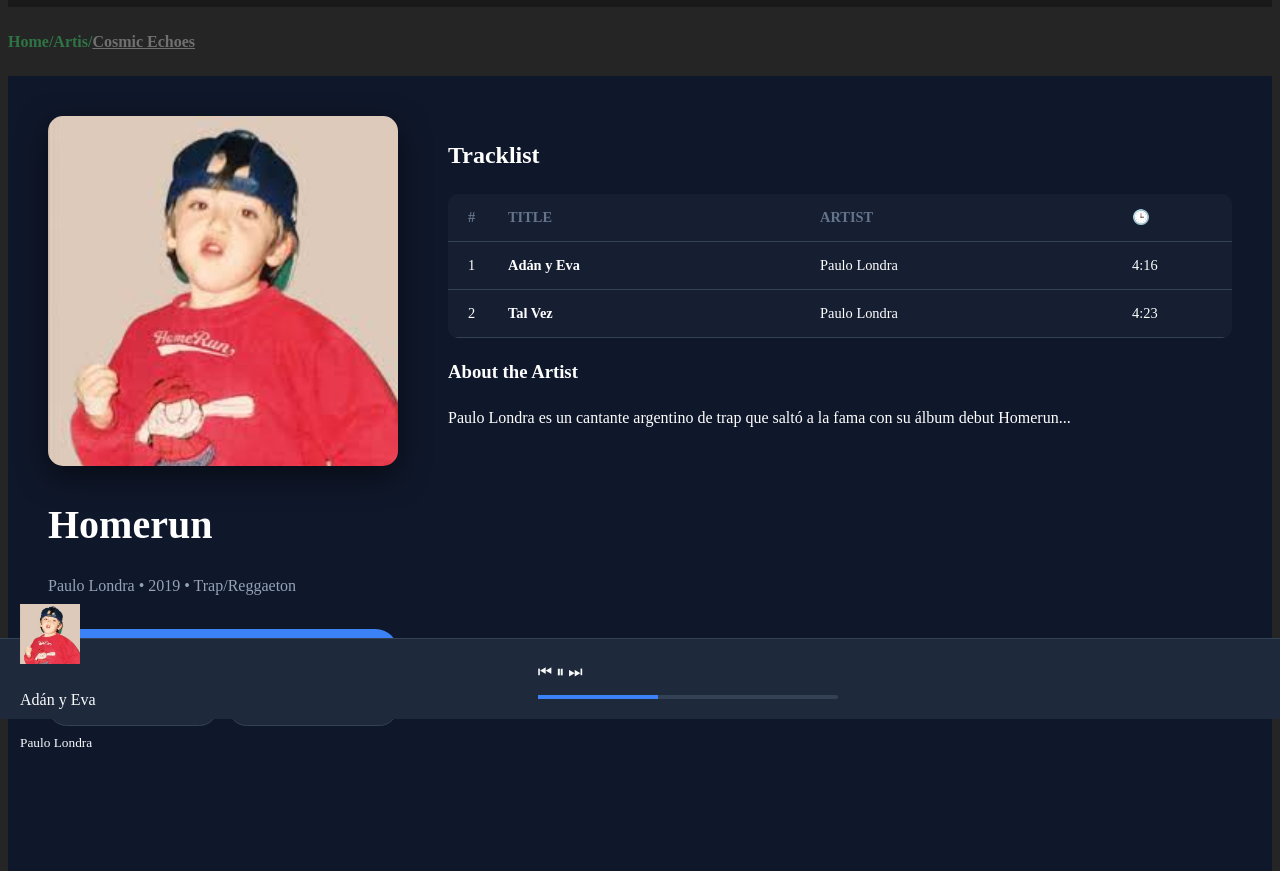
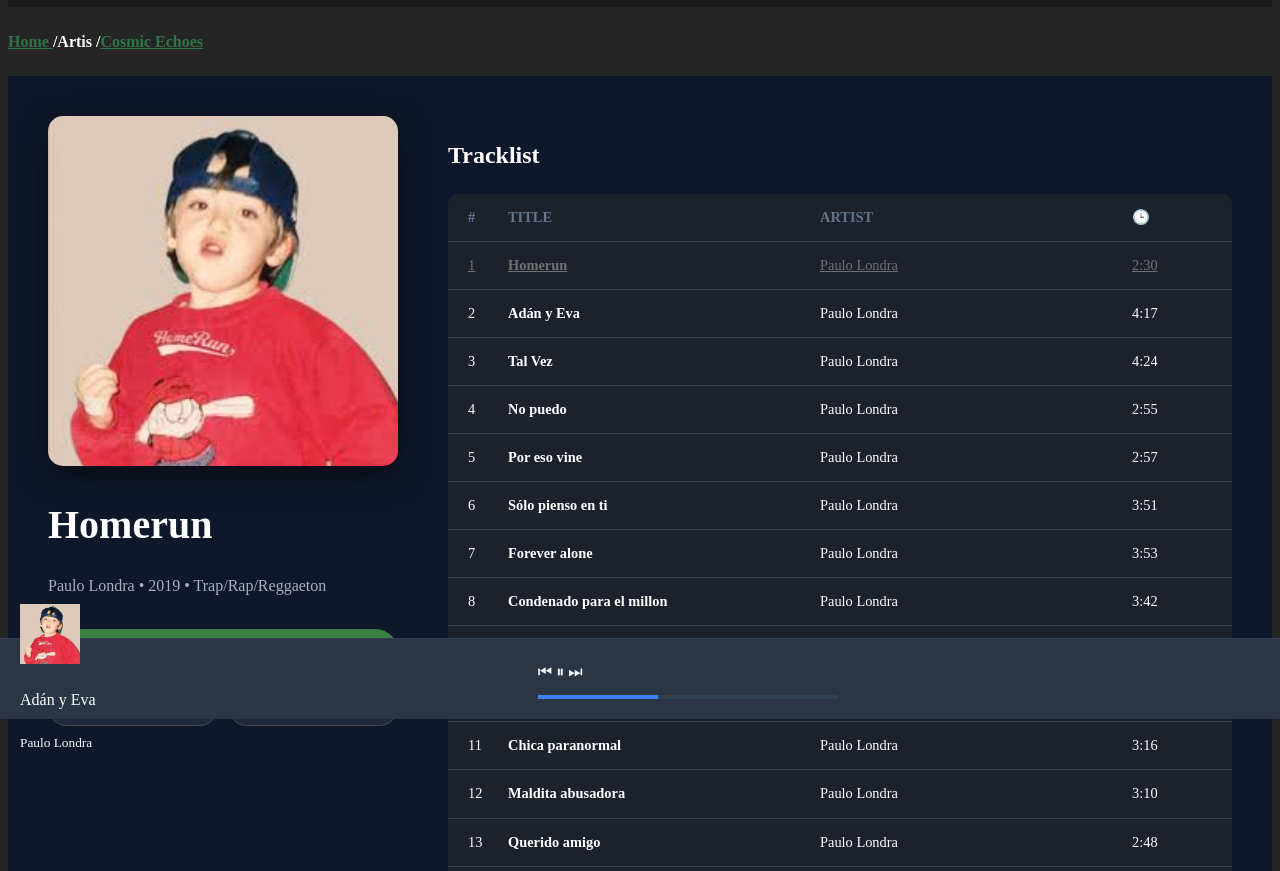
Before and after one commit to DeniseLH1/Proyecto_Stream_Music_App_Jennifer_Lopez, a plain HTML site: page views/album-detail.html in a window 1280 px wide. Shown: the part 81-952 px from the top of the page. Drawn offline with Linux system fonts and the light colour scheme.

Commit message:
Refacor: nuevas funciones en album-details

```diff
--- a/Css/album-details.css
+++ b/Css/album-details.css
@@ -26,13 +26,13 @@
 }
 
 .album-meta p {
-    color: #94a3b8;
+    color: #a6b0be;
     margin-bottom: 30px;
 }
 
 .btn-buy {
     width: 100%;
-    background-color: #3b82f6; /* Azul Eléctrico */
+    background-color: #398043; /* Azul Eléctrico */
     color: white;
     padding: 15px;
     border: none;
@@ -50,7 +50,7 @@
 .btn-icon {
     flex: 1;
     background-color: #1e293b;
-    border: 1px solid #334155;
+    border: 1px solid #4b4b4b;
     color: white;
     padding: 10px;
     border-radius: 20px;
@@ -60,7 +60,7 @@
 /* Columna Derecha: Tracklist */
 .tracklist-container {
     margin-top: 20px;
-    background-color: rgba(30, 41, 59, 0.5);
+    background-color: rgba(44, 45, 46, 0.5);
     border-radius: 10px;
     overflow: hidden;
 }
@@ -69,7 +69,7 @@
     display: grid;
     grid-template-columns: 40px 1fr 1fr 80px;
     padding: 12px 20px;
-    border-bottom: 1px solid #334155;
+    border-bottom: 1px solid #3c3f42;
     font-size: 0.9rem;
 }
 
@@ -94,7 +94,7 @@
     left: 0;
     width: 100%;
     height: 80px;
-    background-color: #1e293b;
+    background-color: #2b3546;
     display: flex;
     justify-content: space-between;
     align-items: center;
@@ -119,6 +119,13 @@
     height: 100%;
     background-color: #3b82f6;
 }
-a,h4{
+h4 a{
     color: #2f7445;
+    justify-content: space-between;
 }
+.hola{
+    color: #eeeeee;
+}
+.global-header{
+    background-color: #111214;
+}
--- a/views/album-detail.html
+++ b/views/album-detail.html
@@ -29,7 +29,7 @@
                 <img src="../Assets/icons/nueva-cuenta.png" width="30px" height="30px">
             </nav>
     </div> </header>
-<h4>Home/Artis/<a href="../views/album-detail.html">Cosmic Echoes</a></h4>
+<h4><a href="../index.html">Home </a>/Artis /<a href="../views/album-detail.html">Cosmic Echoes</a></h4>
     <main class="album-detail-view">
         <section class="album-hero">
             <div class="hero-left">
@@ -37,14 +37,14 @@
 
                 <div class="album-meta">
                     <h1>Homerun</h1>
-                    <p>Paulo Londra • 2019 • Trap/Reggaeton</p>
+                    <p>Paulo Londra • 2019 • Trap/Rap/Reggaeton</p>
                 </div>
 
                 <div class="action-buttons">
                     <button class="btn-buy">Add Album to Cart - Q100.00</button>
                     <div class="secondary-actions">
-                        <button class="btn-icon">♡ Wishlist</button>
-                        <button class="btn-icon">➦ Share</button>
+                        <button class="btn-icon"> ♡  Wishlist</button>
+                        <button class="btn-icon"> ➦ Share</button>
                     </div>
                 </div>
             </div>
@@ -58,25 +58,109 @@
                         <span>ARTIST</span>
                         <span>🕒</span>
                     </div>
+                    <a href="../views/player.html" class="holas">
+                    <div class="track-row">
+                        <span>1</span>
+                        <span class="t-title">Homerun</span>
+                        <span>Paulo Londra</span>
+                        <span>2:30</span>
+                    </div></a>
 
                     <div class="track-row">
-                        <span>1</span>
+                        <span>2</span>
                         <span class="t-title">Adán y Eva</span>
                         <span>Paulo Londra</span>
-                        <span>4:16</span>
+                        <span>4:17</span>
                     </div>
 
                     <div class="track-row">
-                        <span>2</span>
+                        <span>3</span>
                         <span class="t-title">Tal Vez</span>
                         <span>Paulo Londra</span>
-                        <span>4:23</span>
+                        <span>4:24</span>
+                    </div>
+
+                    <div class="track-row">
+                        <span>4</span>
+                        <span class="t-title">No puedo</span>
+                        <span>Paulo Londra</span>
+                        <span>2:55</span>
+                    </div>
+
+                    <div class="track-row">
+                        <span>5</span>
+                        <span class="t-title">Por eso vine</span>
+                        <span>Paulo Londra</span>
+                        <span>2:57</span>
+                    </div>
+
+                    <div class="track-row">
+                        <span>6</span>
+                        <span class="t-title">Sólo pienso en ti</span>
+                        <span>Paulo Londra</span>
+                        <span>3:51</span>
+                    </div>
+
+                    <div class="track-row">
+                        <span>7</span>
+                        <span class="t-title">Forever alone</span>
+                        <span>Paulo Londra</span>
+                        <span>3:53</span>
+                    </div>
+
+                    <div class="track-row">
+                        <span>8</span>
+                        <span class="t-title">Condenado para el millon</span>
+                        <span>Paulo Londra</span>
+                        <span>3:42</span>
+                    </div>
+
+                    <div class="track-row">
+                        <span>9</span>
+                        <span class="t-title">Nena maldicion</span>
+                        <span>Paulo Londra</span>
+                        <span>3:47</span>
+                    </div>
+
+                    <div class="track-row">
+                        <span>10</span>
+                        <span class="t-title">Dimelo</span>
+                        <span>Paulo Londra</span>
+                        <span>2:47</span>
+                    </div>
+
+                    <div class="track-row">
+                        <span>11</span>
+                        <span class="t-title">Chica paranormal</span>
+                        <span>Paulo Londra</span>
+                        <span>3:16</span>
+                    </div>
+
+                    <div class="track-row">
+                        <span>12</span>
+                        <span class="t-title">Maldita abusadora</span>
+                        <span>Paulo Londra</span>
+                        <span>3:10</span>
+                    </div>
+
+                    <div class="track-row">
+                        <span>13</span>
+                        <span class="t-title">Querido amigo</span>
+                        <span>Paulo Londra</span>
+                        <span>2:48</span>
+                    </div>
+
+                    <div class="track-row">
+                        <span>14</span>
+                        <span class="t-title">Luna llena</span>
+                        <span>Paulo Londra</span>
+                        <span>3:00</span>
                     </div>
                 </div>
 
                 <div class="artist-bio">
                     <h3>About the Artist</h3>
-                    <p>Paulo Londra es un cantante argentino de trap que saltó a la fama con su álbum debut Homerun...</p>
+                    <p>Homerun es el álbum debut del cantautor argentino Paulo Londra, lanzado en 2019. Combina trap latino, reguetón y hip hop, destacando por rimas alegres y ritmos pegadizos producidos por Ovy On The Drums. El disco de 18 temas representa esfuerzo y superación, incluyendo éxitos como "Adán y Eva" y "Nena Maldición"</p>
                 </div>
             </div>
         </section>
```
